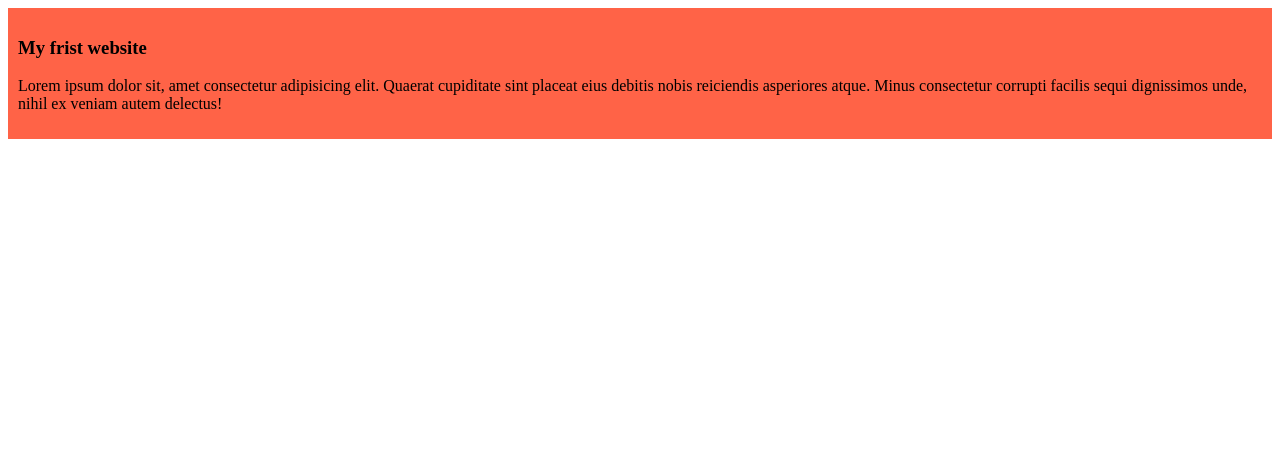
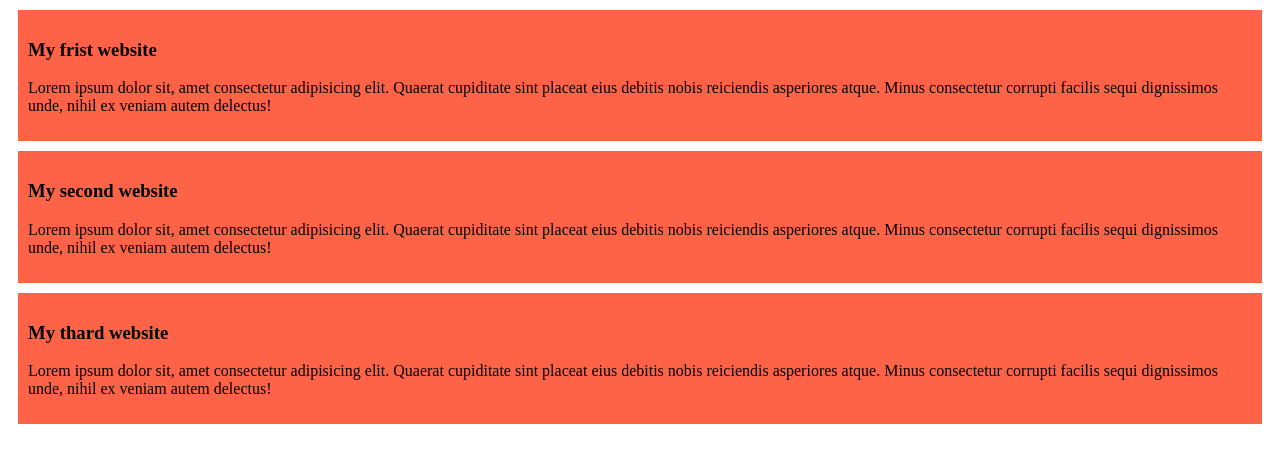
Before and after one commit to emranwpdev/my-frist-github-repo, a plain HTML site: page index.html in a window 1280 px wide. Drawn offline with Linux system fonts and the light colour scheme.

Commit message:
added my secound bolg

```diff
--- a/index.html
+++ b/index.html
@@ -9,7 +9,12 @@
 <body>
     <div>
         <h3>My frist website</h3>
-        <p>Lorem ipsum dolor sit, amet consectetur adipisicing elit. Quaerat cupiditate sint placeat eius debitis nobis reiciendis asperiores atque. Minus consectetur corrupti facilis sequi dignissimos unde, nihil ex veniam autem delectus!</p>
+        <p>Lorem ipsum dolor sit, amet consectetur adipisicing elit. Quaerat cupiditate sint placeat eius debitis nobis reiciendis asperiores atque. Minus consectetur corrupti facilis sequi dignissimos unde, nihil ex veniam autem delectus!</p></div>
+        <div><h3>My second website</h3>
+        <p>Lorem ipsum dolor sit, amet consectetur adipisicing elit. Quaerat cupiditate sint placeat eius debitis nobis reiciendis asperiores atque. Minus consectetur corrupti facilis sequi dignissimos unde, nihil ex veniam autem delectus!</p></div>
+       <div> <h3>My thard website</h3>
+        <p>Lorem ipsum dolor sit, amet consectetur adipisicing elit. Quaerat cupiditate sint placeat eius debitis nobis reiciendis asperiores atque. Minus consectetur corrupti facilis sequi dignissimos unde, nihil ex veniam autem delectus!</p></div>
+
     </div>
 </body>
 </html>
--- a/styles/blogs.css
+++ b/styles/blogs.css
@@ -1,4 +1,5 @@
 div{
     background-color: tomato;
     padding: 10px;
+   margin: 10px;
 }
```
